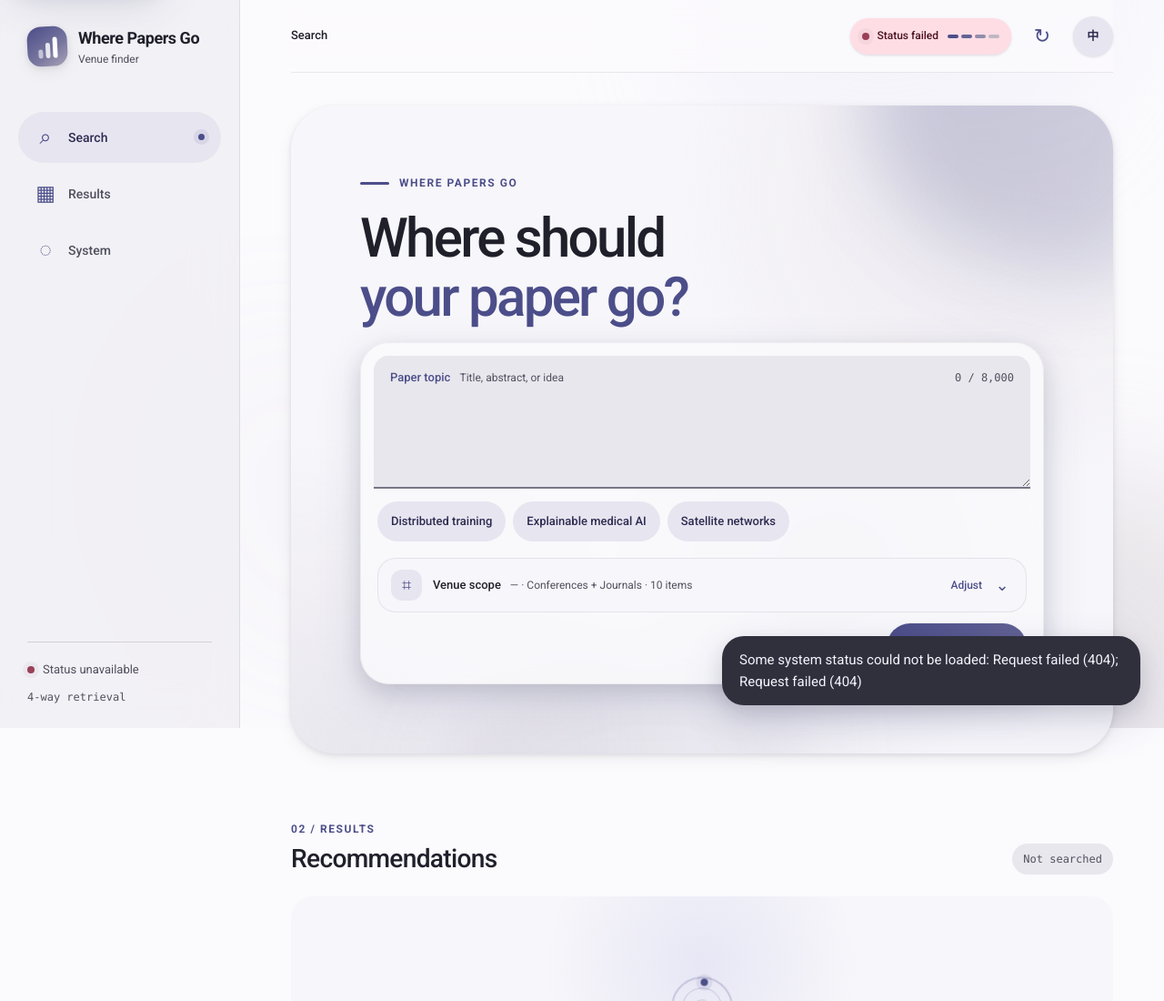
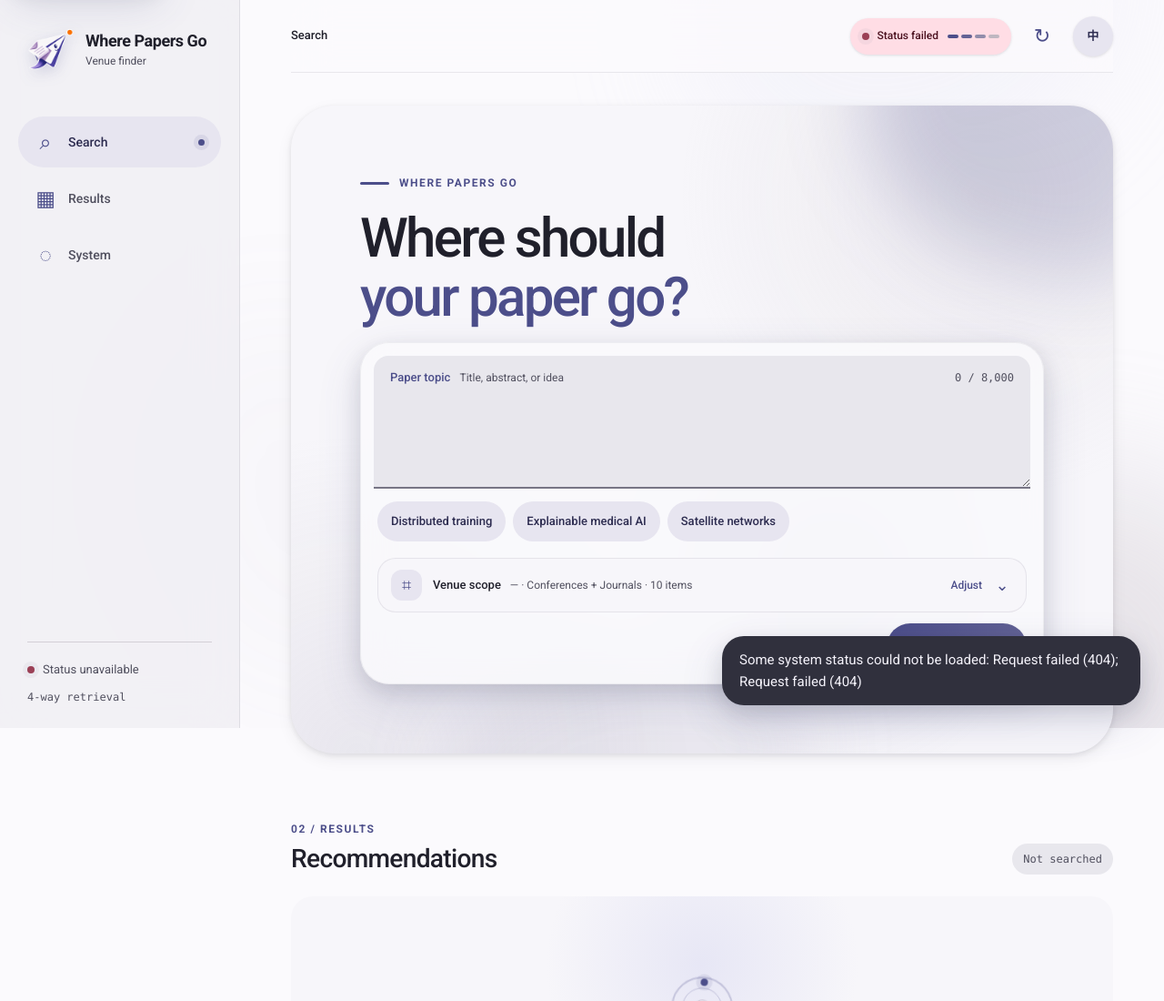
Before and after one commit to rudykon/Where_Papers_Go, a plain HTML site: page where_paper_go/static/index.html in a window 1280 px wide. Shown: the top 1100 px of the page at 91% size. Drawn offline with Linux system fonts and the light colour scheme; no server answers.

Commit message:
Add Where Papers Go project mark

```diff
--- a/where_paper_go/static/index.html
+++ b/where_paper_go/static/index.html
@@ -3,9 +3,10 @@
   <head>
     <meta charset="utf-8" />
     <meta name="viewport" content="width=device-width, initial-scale=1" />
-    <meta name="theme-color" content="#6750A4" />
+    <meta name="theme-color" content="#4C4E8A" />
     <meta name="color-scheme" content="light" />
     <title>Where Papers Go · 投稿目标推荐</title>
+    <link rel="icon" href="/favicon.png" type="image/png" sizes="256x256" />
     <link rel="preconnect" href="https://fonts.googleapis.com" />
     <link rel="preconnect" href="https://fonts.gstatic.com" crossorigin />
     <link href="https://fonts.googleapis.com/css2?family=Roboto:wght@400;500;700&amp;display=swap" rel="stylesheet" />
@@ -21,7 +22,7 @@
     <div class="app-shell">
       <aside class="sidebar" aria-label="主导航" data-i18n-aria-label="main_navigation">
         <div class="brand">
-          <div class="brand-mark" aria-hidden="true"><span></span><span></span><span></span></div>
+          <img class="brand-mark" src="/favicon.png" width="52" height="52" alt="" aria-hidden="true" />
           <div>
             <div class="brand-name">Where Papers Go</div>
             <div class="brand-caption" data-i18n="brand_caption">智能选刊</div>
--- a/where_paper_go/static/styles.css
+++ b/where_paper_go/static/styles.css
@@ -232,39 +232,12 @@ a {
 }
 
 .brand-mark {
-  display: flex;
-  align-items: flex-end;
-  justify-content: center;
-  gap: 3px;
-  width: 44px;
-  height: 44px;
-  padding: 9px 8px;
-  border-radius: 15px;
-  color: var(--md-on-primary);
-  background: linear-gradient(145deg, #4c4e8a 0%, #7a78a0 62%, #bfb7c1 118%);
-  box-shadow: var(--shadow-2);
-  transform: rotate(-3deg);
-}
-
-.brand-mark span {
   display: block;
-  width: 5px;
-  border-radius: var(--radius-pill);
-  background: currentColor;
-}
-
-.brand-mark span:nth-child(1) {
-  height: 10px;
-  opacity: .58;
-}
-
-.brand-mark span:nth-child(2) {
-  height: 17px;
-  opacity: .82;
-}
-
-.brand-mark span:nth-child(3) {
-  height: 23px;
+  width: 52px;
+  height: 52px;
+  flex: 0 0 auto;
+  object-fit: contain;
+  filter: drop-shadow(0 5px 8px rgba(76, 78, 138, .20));
 }
 
 .brand-name {
```
Also changed, not shown: README.md, README_zh.md, where_paper_go/static/brand-mark.png (added), where_paper_go/static/favicon.png (added), 1 other file.
